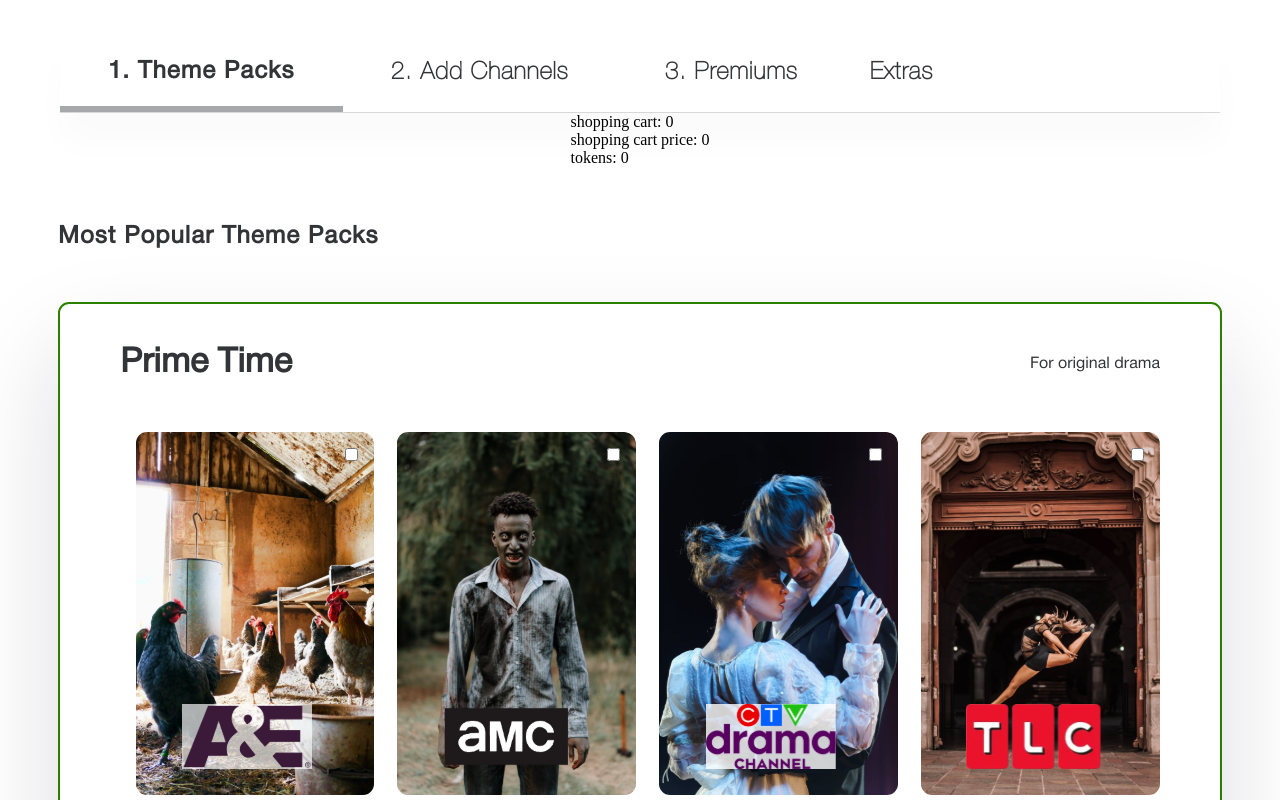
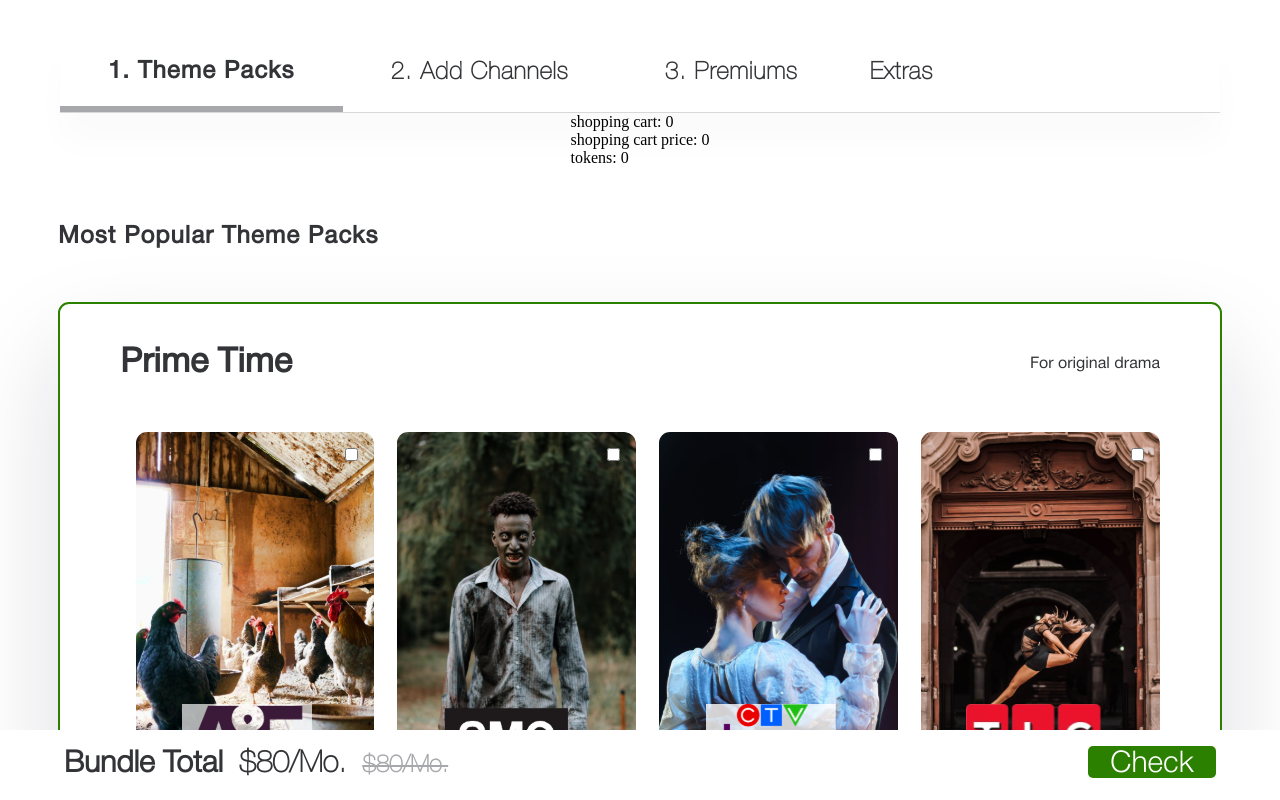
Before and after one commit to Sarahstylez/telus-hackathon, a React (Create React App) app: page /theme-packs in a window 1280 px wide. Shown: the top 800 px of the page. Built offline with nearby package versions, Linux system fonts and the light colour scheme.

Commit message:
merged with develop

```diff
--- a/src/App.js
+++ b/src/App.js
@@ -3,10 +3,11 @@ import Header from "./components/Header/Header.js";
 import RealFooter from "./components/RealFooter/RealFooter.js";
 import ThemePackList from "./components/ThemePackList/ThemePackList.jsx";
 import TestData from "./data/TestData";
-import React, { useState } from 'react';
-import themePacksData from './data/themepacks-and-channel-data.json';
-import AddChannels from './components/AddChannels/AddChannels.jsx';
-import Navigation from './components/Navigation/Navigation.jsx';
+import React, { useState } from "react";
+import themePacksData from "./data/themepacks-and-channel-data.json";
+import AddChannels from "./components/AddChannels/AddChannels.jsx";
+import Navigation from "./components/Navigation/Navigation.jsx";
+import Footer from "./components/Footer/Footer.jsx";
 import { BrowserRouter as Router, Routes, Route } from "react-router-dom";
 import Checkout from "./pages/CheckoutPage/Checkout.jsx";
 
@@ -26,22 +27,34 @@ function App() {
         <Router>
             <div className="App">
                 <Navigation />
+                <Footer />
                 <Routes>
                     <Route
                         path="/theme-packs"
-            element={<ThemePackList
+                        element={
+                            <ThemePackList
                                 themePacksData={themePacksData}
                                 selectedThemePack={selectedThemePack}
                                 setSelectedThemePack={setSelectedThemePack}
                                 onConfirm={handleConfirm}
-            />}
+                            />
+                        }
                     />
                     {/* <Route path="/add-channels" element={<AddChannels />} />
           <Route path="/premiums" element={<Premiums />} /> */}
                     <Route path="/test-data" element={<TestData />} />
                     <Route path="/checkout" element={<Checkout />} />
-          <Route path="/add-channels" element={<AddChannels selectedChannels={selectedChannels} allChannels={allChannels} />} />
+                    <Route
+                        path="/add-channels"
+                        element={
+                            <AddChannels
+                                selectedChannels={selectedChannels}
+                                allChannels={allChannels}
+                            />
+                        }
+                    />
                 </Routes>
+
                 <RealFooter />
             </div>
         </Router>
--- a/src/components/Footer/Footer.jsx
+++ b/src/components/Footer/Footer.jsx
@@ -0,0 +1,21 @@
+import "./Footer.scss";
+function Footer(props) {
+    return (
+        <>
+            <div className="footer">
+                <section className="footer__container">
+                    <div className="footer__info">
+                        <h2>Bundle total</h2>
+                        <h6>$80/mo.</h6>
+                        <h6 className="footer__discount">$80/mo.</h6>
+                    </div>
+                    <button className="footer__button">
+                        Check Availability
+                    </button>
+                </section>
+            </div>
+        </>
+    );
+}
+
+export default Footer;
--- a/src/components/Footer/Footer.scss
+++ b/src/components/Footer/Footer.scss
@@ -0,0 +1,41 @@
+@use "../../styles/partials/__mixins" as *;
+@use "../../styles/partials/__utils" as *;
+@use "../../styles/partials/__variables" as *;
+
+.footer {
+    position: fixed;
+    width: 100vw;
+    background-color: white;
+    bottom: 0;
+    padding: 1rem 0;
+    z-index: 30;
+
+    &__container {
+        display: flex;
+        flex-direction: row;
+        justify-content: space-between;
+        padding: 0 $padding-xxl;
+    }
+
+    &__button {
+        height: 2rem;
+        width: 8rem;
+        background-color: $color-telus-green;
+        border: none;
+        border-radius: 5px;
+        color: white;
+    }
+    &__info {
+        display: flex;
+        flex-direction: row;
+        align-items: baseline;
+        & * {
+            margin-right: 1rem;
+        }
+    }
+    &__discount {
+        text-decoration: line-through;
+        color: $color-telus-dark-grey;
+        font-size: 1.5rem;
+    }
+}
--- a/src/components/RealFooter/RealFooter.js
+++ b/src/components/RealFooter/RealFooter.js
@@ -1,11 +1,11 @@
 import footer from "../../assets/images/footer-real.svg";
 
 function RealFooter() {
-  return (
-    <section className="footer">
-      <img src={footer} alt="footer screenshot" />
-    </section>
-  );
+    return (
+        <section>
+            <img src={footer} alt="footer screenshot" />
+        </section>
+    );
 }
 
 export default RealFooter;
```
Also changed, not shown: src/footer/footer.js (deleted, +0 -9 lines), src/footer/footer.scss (deleted). Lines whose indentation alone changed are shown as unchanged.
